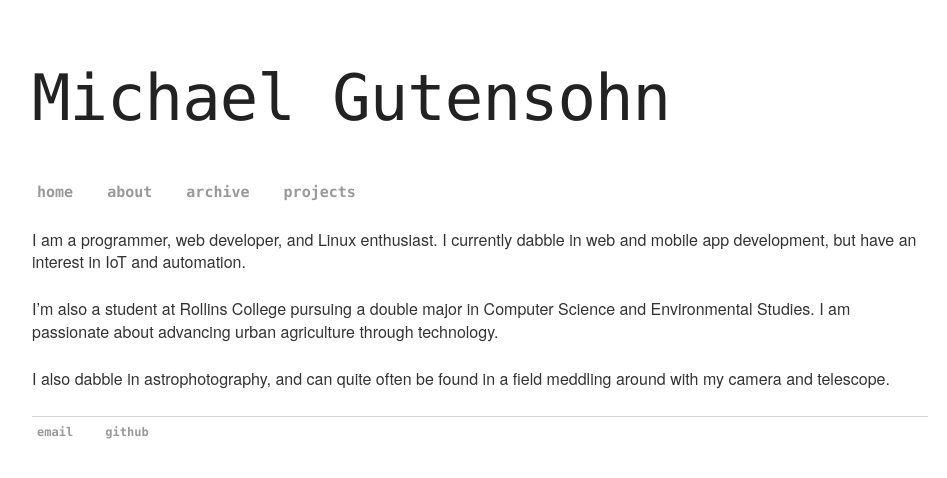
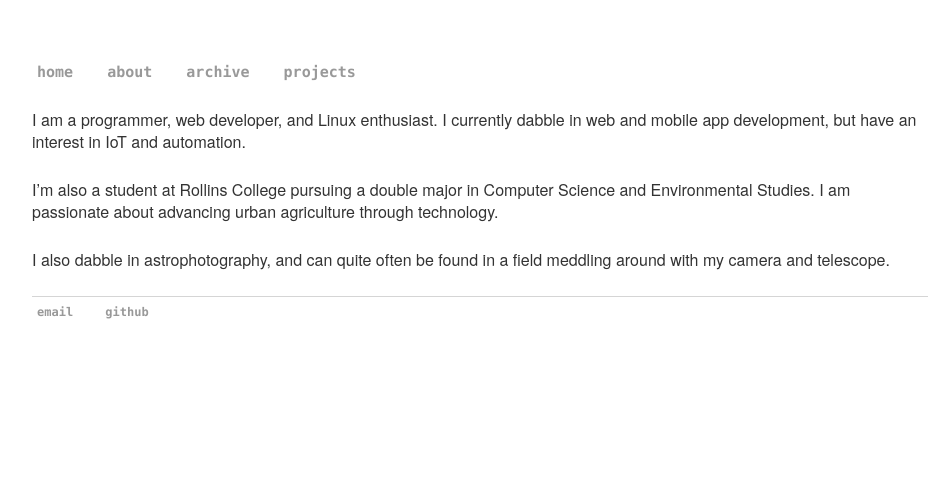
Before and after one commit to RollinsACM/RollinsACM.github.io, a Jekyll site: the page built from about.md, in a window 1280 px wide. Shown: the top 478 px of the page, without its empty margins (160-1107 px from the left). Built offline with Jekyll 4.4.1, drawn with Linux system fonts in a browser that asks for light colours.

Commit message:
Removed Michael's name.

```diff
--- a/_layouts/default.html
+++ b/_layouts/default.html
@@ -18,7 +18,6 @@
 
 
 		<nav>
-			<h1 class="name">Michael Gutensohn</h1>
 
     		<ul class=nav-links>
             <li><a class="my-button" href="/index.html">home</a></li>
```
Also changed, not shown: 1 other file.
